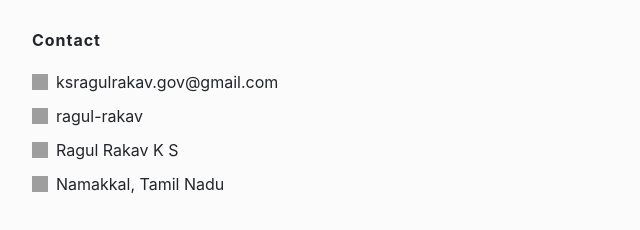
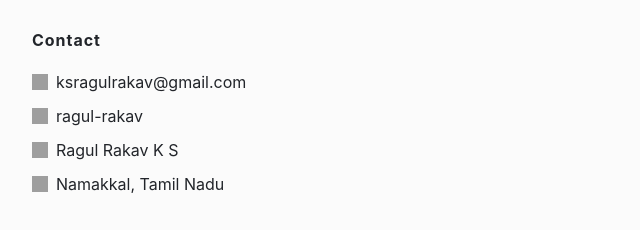
Before and after one commit to ragul-rakav/Portfolio-Website, a plain HTML site: page index.html in a window 1280 px wide. Shown: the part 1580-1810 px from the top of the page, 182-822 px from the left. Drawn offline with Linux system fonts and the light colour scheme; grey boxes are pictures that could not be loaded.

Commit message:
Update index.html

```diff
--- a/index.html
+++ b/index.html
@@ -130,7 +130,7 @@
       <ul class="contact-list">
         <li>
           <img src="https://img.icons8.com/material/24/mail.png" alt="Email" width="16" height="16">
-          <a href="mailto:ksragulrakav.gov@gmail.com">ksragulrakav.gov@gmail.com</a>
+          <a href="mailto:ksragulrakav.gov@gmail.com">ksragulrakav@gmail.com</a>
         </li>
         <li>
           <img src="https://img.icons8.com/fluency-systems-filled/48/github.png" alt="GitHub" width="16" height="16">
```
